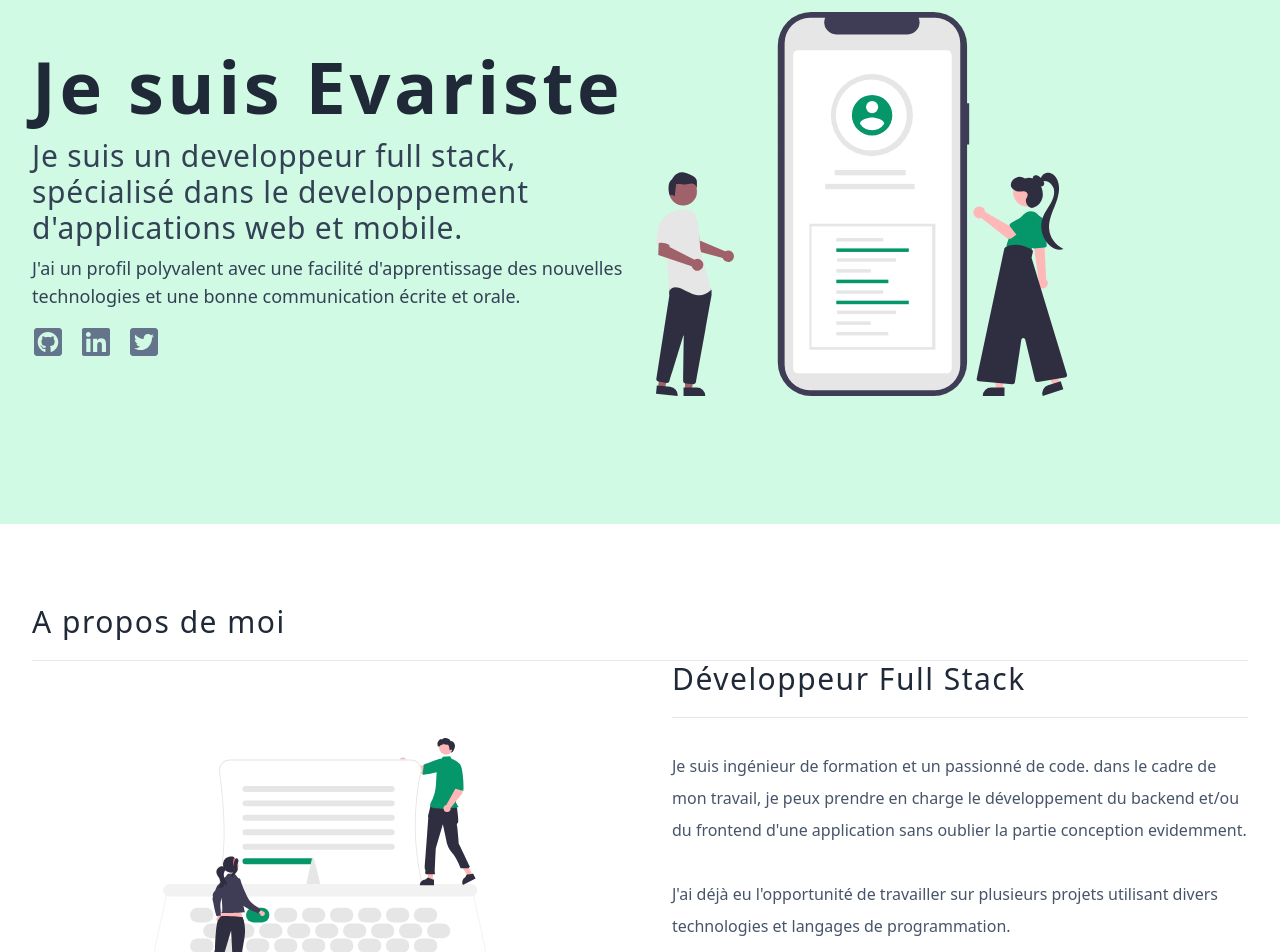
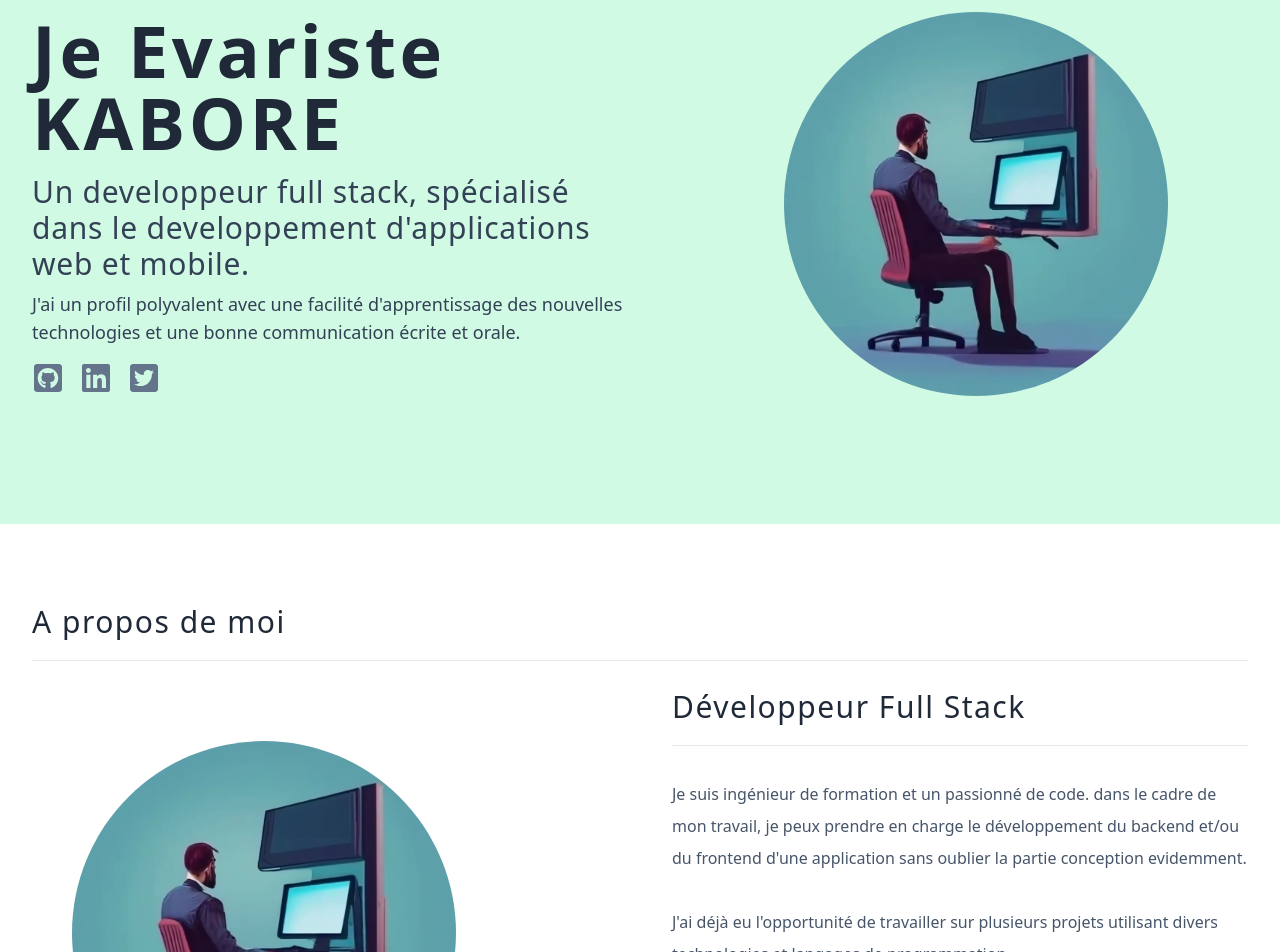
Before and after one commit to rayagnewende/portfolio-react-tailwindcss, a React (Vite) app: page / in a window 1280 px wide. Shown: the part 180-1132 px from the top of the page. Built offline with nearby package versions, Linux system fonts and the light colour scheme.

Commit message:
changement des images au niveaun du composant Hero et de About

```diff
--- a/src/About.jsx
+++ b/src/About.jsx
@@ -1,13 +1,14 @@
 /* eslint-disable react/no-unescaped-entities */
 import SectionTitle from "./SectionTitle";
 import AboutImge from "./assets/about.svg";
+import Developer from "./assets/developpeur.webp";
 
 function About() {
   return (
     <section className="bg-white align-element     px-8 py-20" id="apropos">
       <SectionTitle text="A propos de moi" />
       <div className=" grid md:grid-cols-2  items-center gap-16">
-        <img src={AboutImge} alt="about image" className="w-full h-64" />
+        <img src={Developer} alt="about image" className="h-96 mt-20 ml-10  rounded-full" />
         <article>
           <SectionTitle text="Développeur Full Stack" />
           <p className="text-slate-600 mt-8 leading-loose">
--- a/src/App.jsx
+++ b/src/App.jsx
@@ -5,7 +5,6 @@ import Navbar from "./Navbar";
 import Projects from "./Projects";
 import Rubriques from "./Rubriques";
 import Skills from "./Skills";
-import Certifications from "./Certifications";
 
 const App = () => {
   return (
--- a/src/Hero.jsx
+++ b/src/Hero.jsx
@@ -1,16 +1,18 @@
 /* eslint-disable react/no-unescaped-entities */
 import { FaGithubSquare, FaLinkedin, FaTwitterSquare } from "react-icons/fa";
 import heroImage from "./assets/hero.svg";
+import Developer from "./assets/developpeur.webp";
+
 const Hero = () => {
   return (
     <div className="bg-emerald-100 py-24">
       <div className=" align-element  px-8 py-8 grid md:grid-cols-2 items-center gap-8">
         <article>
           <h1 className="text-7xl font-bold tracking-wider">
-            Je suis Evariste
+              Je Evariste KABORE
           </h1>
           <p className="text-3xl mt-4 text-slate-700 tracking-wide ">
-            Je suis un developpeur full stack, spécialisé dans le developpement
+            Un developpeur full stack, spécialisé dans le developpement
             d'applications web et mobile.
           </p>
           <p className="mt-2 text-lg text-slate-700 ">
@@ -29,8 +31,12 @@ const Hero = () => {
             </a>
           </div>
         </article>
-        <article className="hidden md:block">
-          <img src={heroImage} alt="presentation" className="h-80 lg:h-96" />
+        <article className=" hidden md:block ml-32">
+          <img
+            src={Developer}
+            alt="presentation"
+            className="h-80 lg:h-96 rounded-full"
+          />
         </article>
       </div>
     </div>
```
Also changed, not shown: src/assets/developpeur.webp (added).
